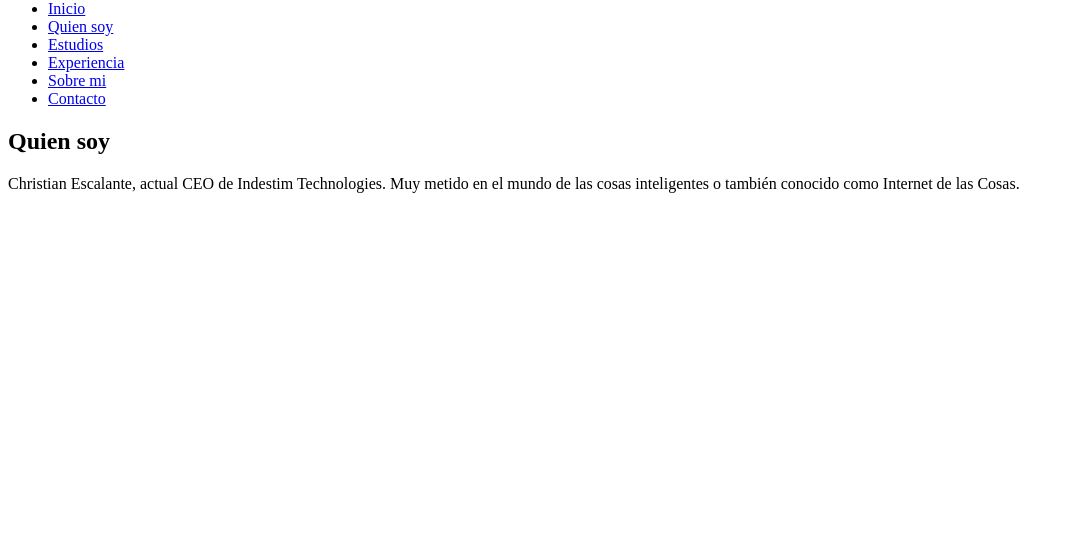
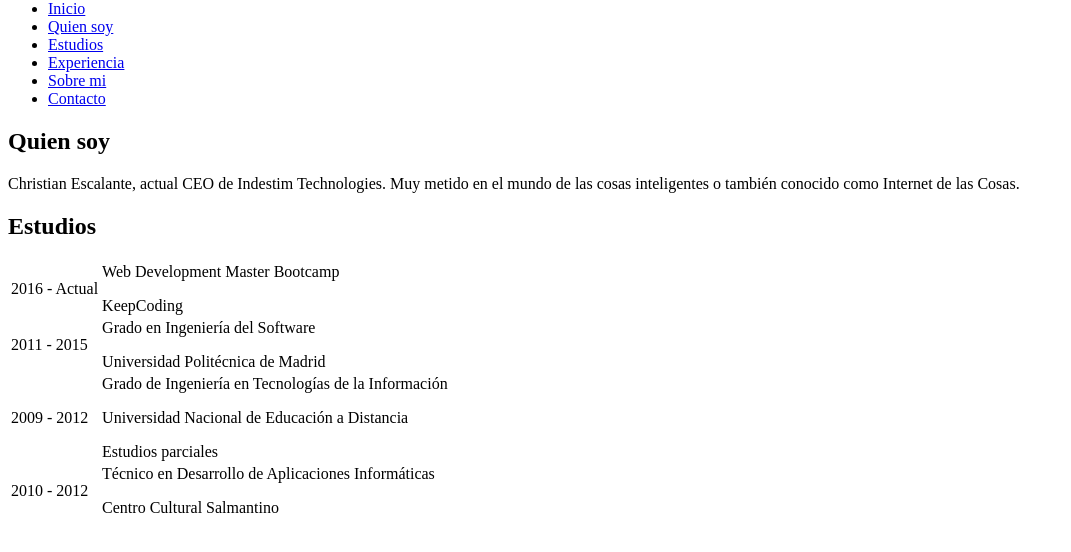
Before and after one commit to christian-es/kc-html5, a plain HTML site: page index.html in a window 1280 px wide. Shown: the part 66-618 px from the top of the page, without its empty margins (0-1071 px from the left). Drawn offline with Linux system fonts and the light colour scheme.

Commit message:
contenido de sección estudios

```diff
--- a/index.html
+++ b/index.html
@@ -43,6 +43,38 @@
 	</section>
 
 	<section id="estudios">
+		<h2>Estudios</h2>
+		<table>
+			<tr>
+				<td>2016 - Actual</td>
+				<td>
+					<p>Web Development Master Bootcamp</p>
+					<p>KeepCoding</p>
+				</td>
+			</tr>
+			<tr>
+				<td>2011 - 2015</td>
+				<td>
+					<p>Grado en Ingeniería del Software</p>
+					<p>Universidad Politécnica de Madrid</p>
+				</td>
+			</tr>
+			<tr>
+				<td>2009 - 2012</td>
+				<td>
+					<p>Grado de Ingeniería en Tecnologías de la Información</p>
+					<p>Universidad Nacional de Educación a Distancia</p>
+					<span>Estudios parciales</span>
+				</td>
+			</tr>
+			<tr>
+				<td>2010 - 2012</td>
+				<td>
+					<p>Técnico en Desarrollo de Aplicaciones Informáticas</p>
+					<p>Centro Cultural Salmantino</p>
+				</td>
+			</tr>
+		</table>
 	</section>
 
 	<section id="experiencia">
```
